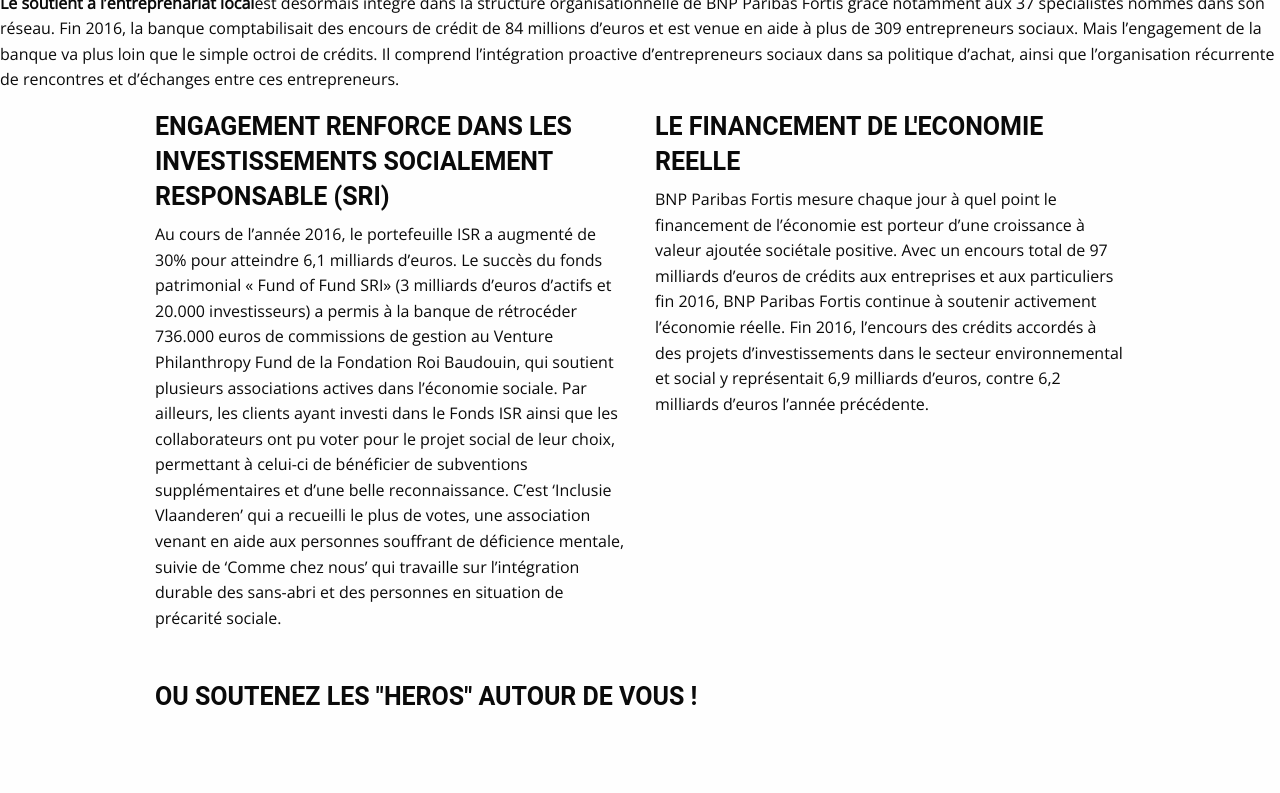
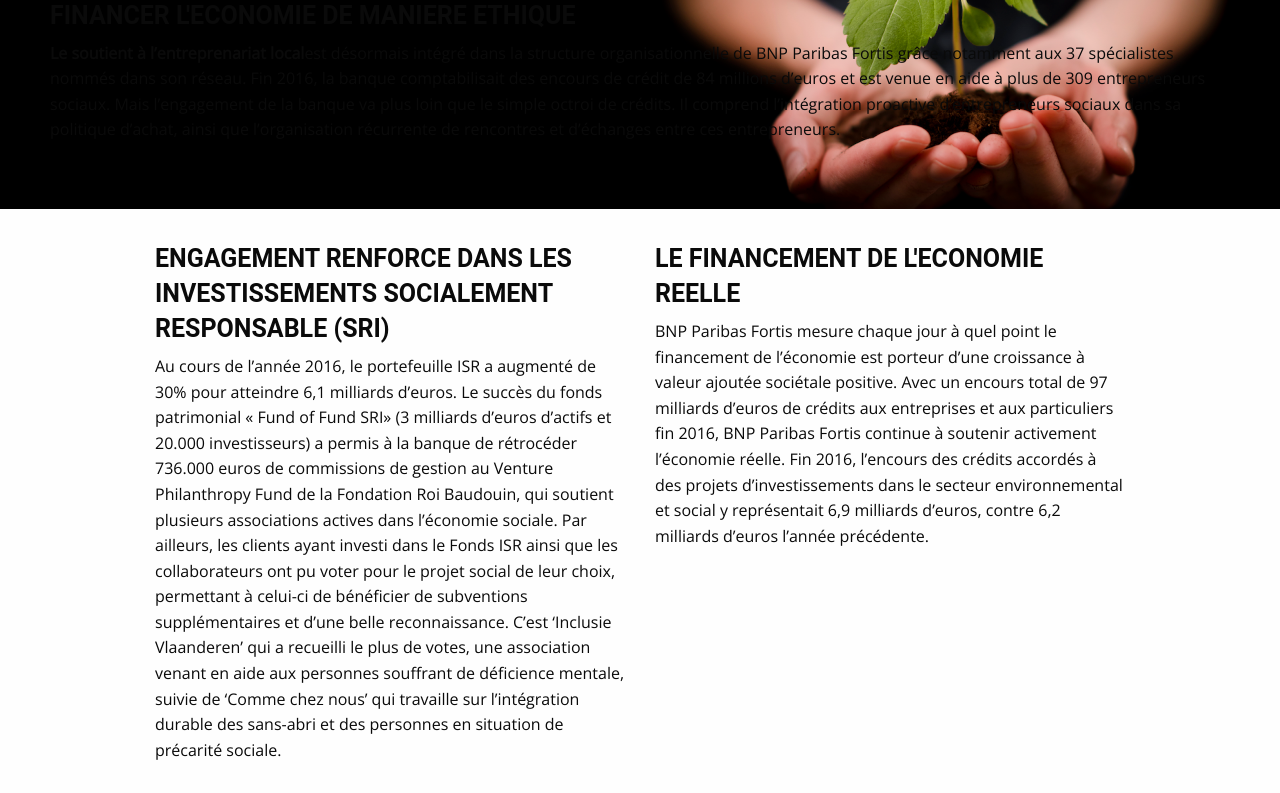
Before and after one commit to MyImpactBelgium/website, a plain HTML site: page fr-be/engagement.html in a window 1280 px wide. Shown: the part 198-991 px from the top of the page. Drawn offline with nearby package versions, Linux system fonts and the light colour scheme; some packages are replaced by stand-ins of ours; grey boxes are pictures that could not be loaded.

Commit message:
Update engagement.html

```diff
--- a/fr-be/engagement.html
+++ b/fr-be/engagement.html
@@ -62,7 +62,7 @@
 		</div>
 		<!-- END - TOP BAR -->
 
-<div class="show-for-medium sri-section">
+<div class="show-for-medium sri-section-adapt">
       <div class=" sri-section-text">
         <h1>NOTRE RESPONSABILITÉ ÉCONOMIQUE</h1>
         <h4>FINANCER L'ECONOMIE DE MANIERE ETHIQUE</h4>
```
